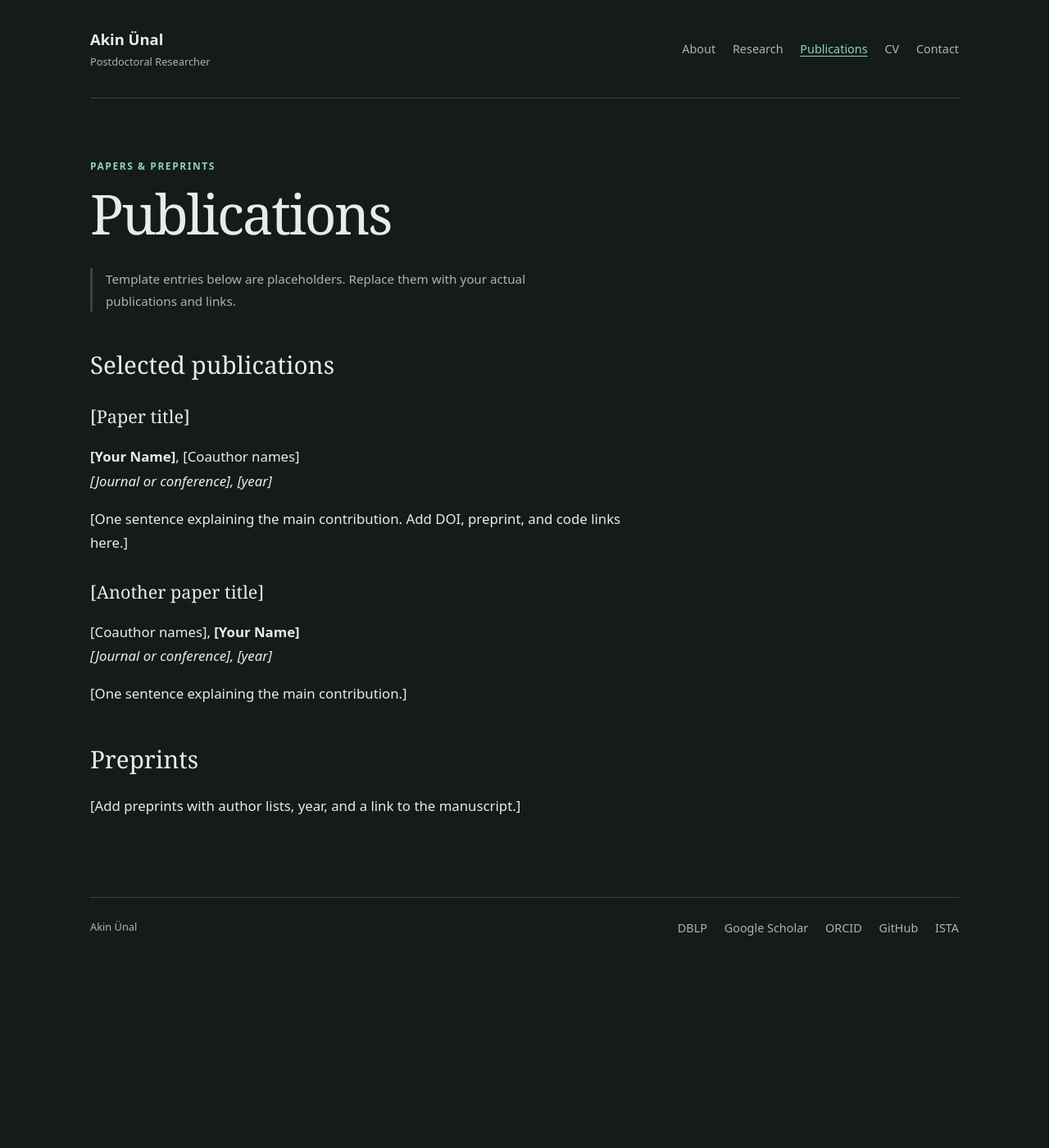
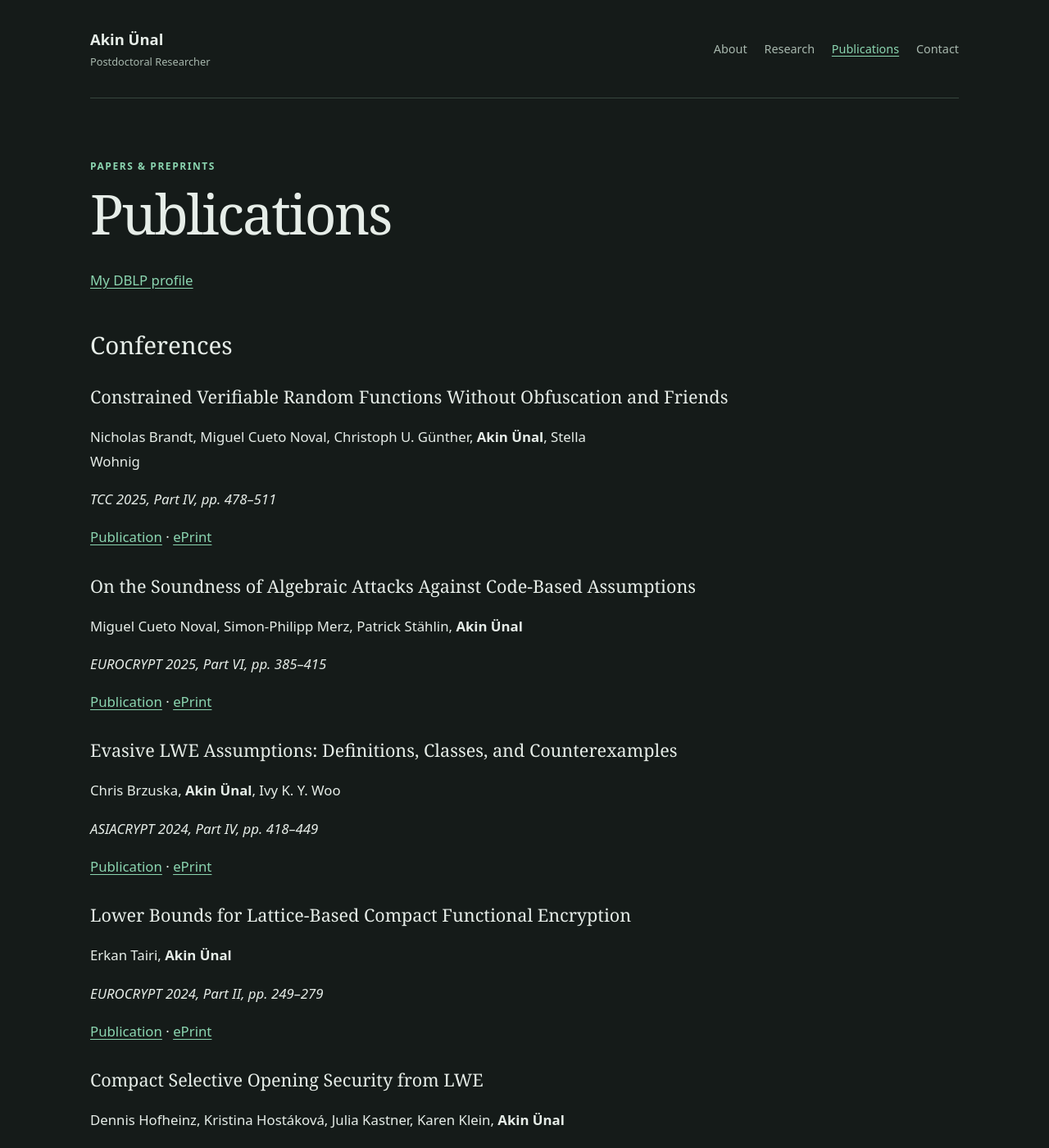
Before and after one commit to Semigroup/Semigroup.github.io, a Jekyll site: the page built from publications.md, in a window 1280 px wide and 1400 px high. Shown: the whole window at 82% size. Built offline with Jekyll 4.4.1, drawn with Linux system fonts in a browser that asks for light colours; some of the changed text lies outside the part shown.

Commit message:
ChatGPT wrote a publication list for me

```diff
--- a/_config.yml
+++ b/_config.yml
@@ -24,8 +24,8 @@ navigation:
     url: /publications/
 #  - title: Teaching
 #    url: /teaching/
-  - title: CV
-    url: /cv/
+#  - title: CV
+#    url: /cv/
   - title: Contact
     url: /contact/
 exclude:
--- a/publications.md
+++ b/publications.md
@@ -5,24 +5,100 @@ eyebrow: Papers & preprints
 ---
 # Publications
 
-<p class="note">Template entries below are placeholders. Replace them with your actual publications and links.</p>
+[My DBLP profile](https://dblp.org/pid/258/9227.html)
 
-## Selected publications
+## Conferences
 
-### [Paper title]
+### Constrained Verifiable Random Functions Without Obfuscation and Friends
 
-**[Your Name]**, [Coauthor names]
-*[Journal or conference], [year]*
+Nicholas Brandt, Miguel Cueto Noval, Christoph U. Günther, **Akin Ünal**, Stella Wohnig
 
-[One sentence explaining the main contribution. Add DOI, preprint, and code links here.]
+*TCC 2025, Part IV, pp. 478–511*
 
-### [Another paper title]
+[Publication](https://doi.org/10.1007/978-3-032-12290-2_16) · [ePrint](https://eprint.iacr.org/2025/1045)
 
-[Coauthor names], **[Your Name]**
-*[Journal or conference], [year]*
+### On the Soundness of Algebraic Attacks Against Code-Based Assumptions
 
-[One sentence explaining the main contribution.]
+Miguel Cueto Noval, Simon-Philipp Merz, Patrick Stählin, **Akin Ünal**
+
+*EUROCRYPT 2025, Part VI, pp. 385–415*
+
+[Publication](https://doi.org/10.1007/978-3-031-91095-1_14) · [ePrint](https://eprint.iacr.org/2025/415)
+
+### Evasive LWE Assumptions: Definitions, Classes, and Counterexamples
+
+Chris Brzuska, **Akin Ünal**, Ivy K. Y. Woo
+
+*ASIACRYPT 2024, Part IV, pp. 418–449*
+
+[Publication](https://doi.org/10.1007/978-981-96-0894-2_14) · [ePrint](https://eprint.iacr.org/2024/2000)
+
+### Lower Bounds for Lattice-Based Compact Functional Encryption
+
+Erkan Tairi, **Akin Ünal**
+
+*EUROCRYPT 2024, Part II, pp. 249–279*
+
+[Publication](https://doi.org/10.1007/978-3-031-58723-8_9) · [ePrint](https://eprint.iacr.org/2023/719)
+
+### Compact Selective Opening Security from LWE
+
+Dennis Hofheinz, Kristina Hostáková, Julia Kastner, Karen Klein, **Akin Ünal**
+
+*PKC 2024, Part IV, pp. 127–160*
+
+[DBLP](https://dblp.org/rec/conf/pkc/HofheinzHKKU24) · [ePrint](https://eprint.iacr.org/2023/864)
+
+### Worst-Case Subexponential Attacks on PRGs of Constant Degree or Constant Locality
+
+**Akin Ünal**
+
+*EUROCRYPT 2023, Part I, pp. 25–54*
+
+**Early Career Best Paper Award at EUROCRYPT 2023**
+
+[DBLP](https://dblp.org/rec/conf/eurocrypt/Unal23) · [ePrint](https://eprint.iacr.org/2023/119)
+
+### The Price of Verifiability: Lower Bounds for Verifiable Random Functions
+
+Nicholas Brandt, Dennis Hofheinz, Julia Kastner, **Akin Ünal**
+
+*TCC 2022, Part II, pp. 747–776*
+
+[Publication](https://doi.org/10.1007/978-3-031-22365-5_26) · [ePrint](https://eprint.iacr.org/2022/762)
+
+### Impossibility Results for Lattice-Based Functional Encryption Schemes
+
+**Akin Ünal**
+
+*EUROCRYPT 2020, Part I, pp. 169–199*
+
+[Publication](https://doi.org/10.1007/978-3-030-45721-1_7) · [ePrint](https://eprint.iacr.org/2020/163)
+
+## Thesis
+
+### Cryptanalysis by Algebraic Relations
+
+**Akin Ünal**
+
+*PhD thesis, ETH Zurich, 2024*
+
+[DBLP](https://dblp.org/rec/phd/basesearch/Unali24a)
 
 ## Preprints
 
-[Add preprints with author lists, year, and a link to the manuscript.]
+### Decoding LTFs in the Generic Group Model
+
+Dennis Hofheinz, Julia Kastner, **Akin Ünal**, Bogdan Ursu
+
+*Cryptology ePrint Archive, Paper 2023/866*
+
+[ePrint](https://eprint.iacr.org/2023/866)
+
+### New Baselines for Local Pseudorandom Number Generators by Field Extensions
+
+**Akin Ünal**
+
+*Cryptology ePrint Archive, Paper 2023/550*
+
+[ePrint](https://eprint.iacr.org/2023/550)
```
Also changed, not shown: research.md (+10 -9 lines).
